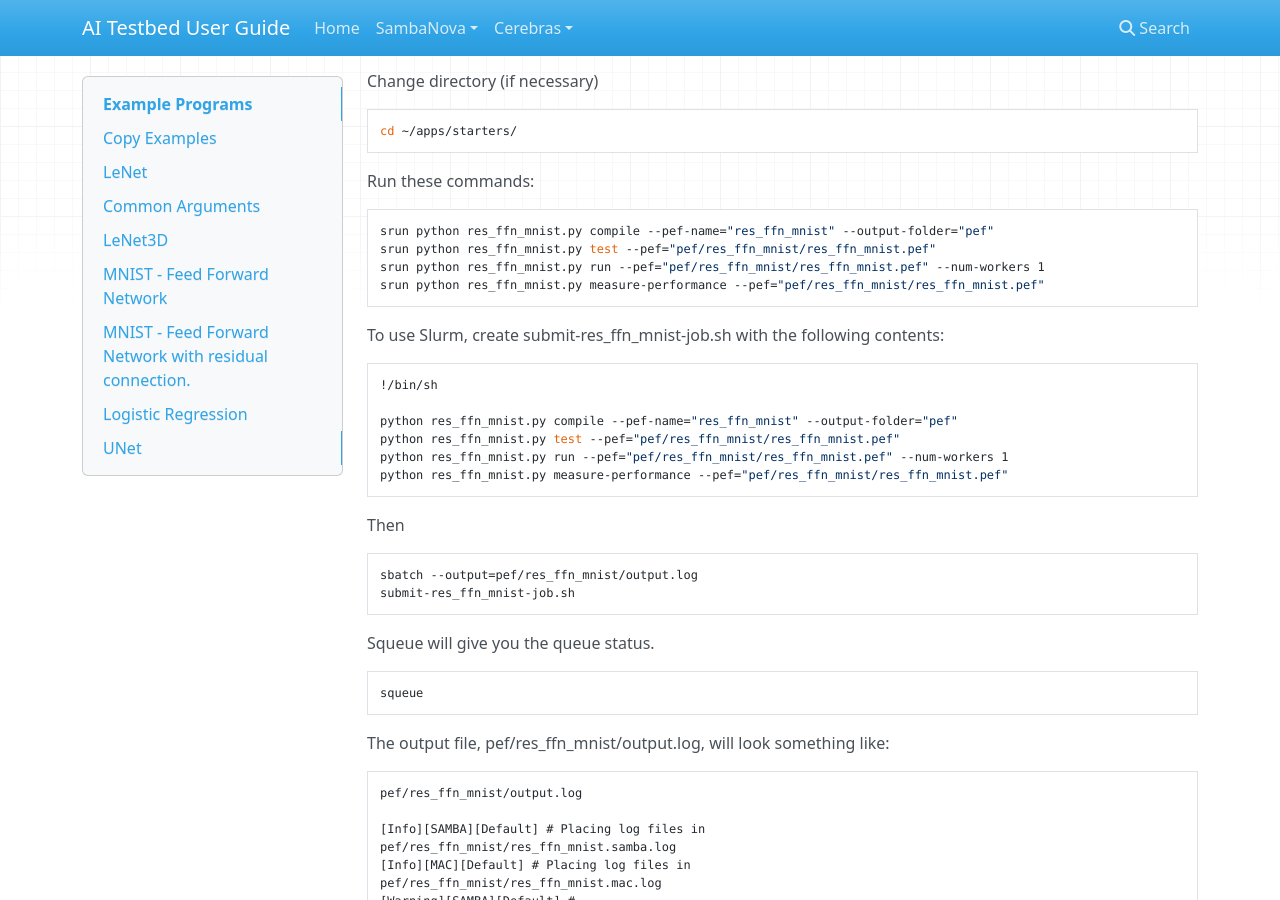
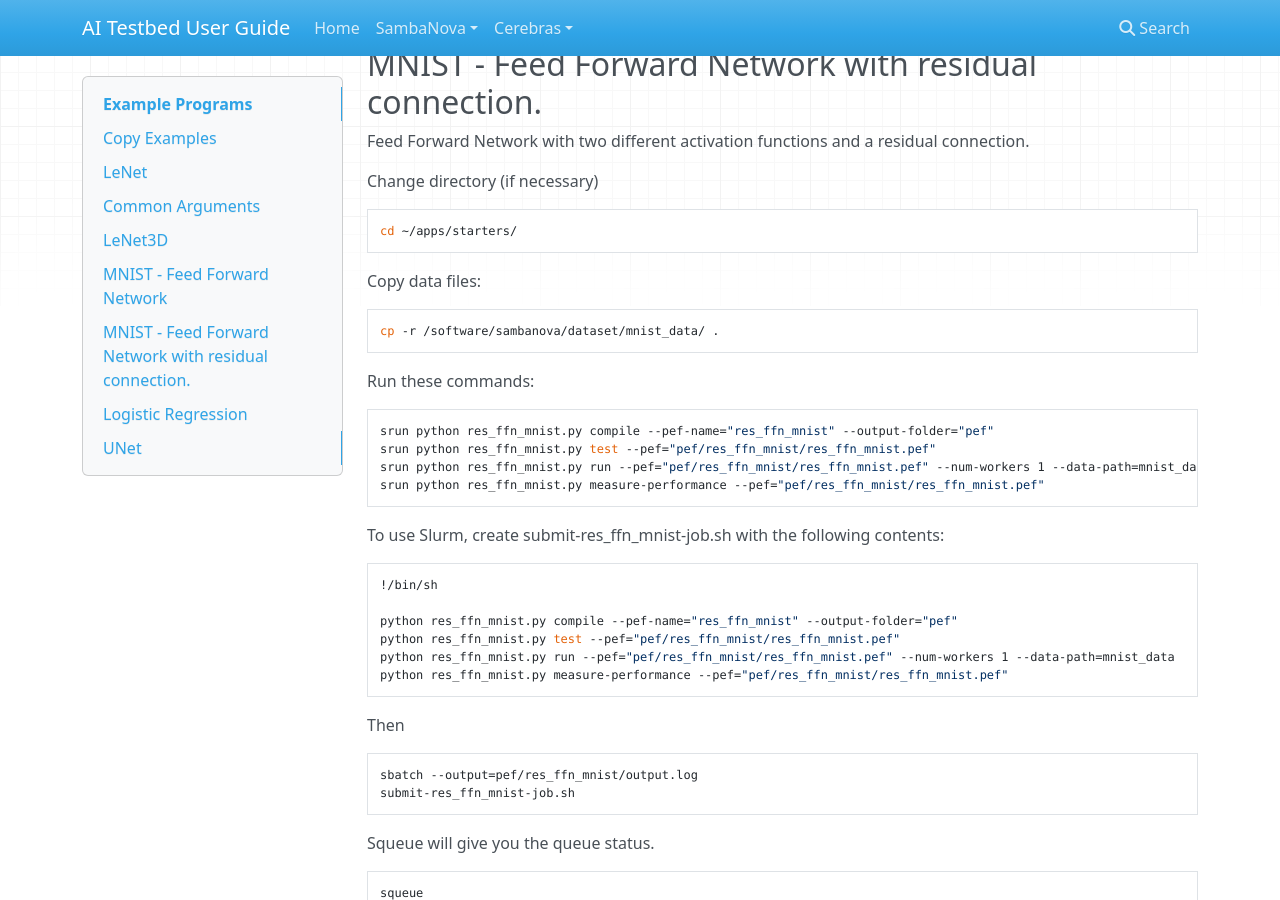
Before and after one commit to argonne-lcf/ai-testbed-userdocs, an MkDocs documentation site: the page built from docs/sambanova/Example-Programs.md, in a window 1280 px wide and 900 px high, scrolled down 6323 px. Built offline with MkDocs 1.6.1, drawn with Linux system fonts in a browser that asks for light colours; nearby versions of some CDN libraries; some of the changed text lies outside the part shown.

Commit message:
Updated SN Examples.

````diff
--- a/docs/sambanova/Example-Programs.md
+++ b/docs/sambanova/Example-Programs.md
@@ -185,6 +185,12 @@ Change directory (if necessary)
 cd ~/apps/starters/
 ```
 
+Copy data files:
+
+```bash
+cp -r /software/sambanova/dataset/mnist_data/ .
+```
+
 ### MNIST Arguments
 
 This is not an exhaustive list of arguments.
@@ -205,7 +211,7 @@ Run these commands:
 ```bash
 srun python ffn_mnist.py compile --pef-name="ffn_mnist" --output-folder="pef"
 srun python ffn_mnist.py test --pef="pef/ffn_mnist/ffn_mnist.pef"
-srun python ffn_mnist.py run --pef="pef/ffn_mnist/ffn_mnist.pef" --num-workers 1
+srun python ffn_mnist.py run --pef="pef/ffn_mnist/ffn_mnist.pef" --data-path=mnist_data
 srun python ffn_mnist.py measure-performance --pef="pef/ffn_mnist/ffn_mnist.pef"
 ```
 
@@ -217,7 +223,7 @@ contents:
 
 python ffn_mnist.py compile --pef-name="ffn_mnist" --output-folder="pef"
 python ffn_mnist.py test --pef="pef/ffn_mnist/ffn_mnist.pef"
-python ffn_mnist.py run --pef="pef/ffn_mnist/ffn_mnist.pef" --num-workers 1
+python ffn_mnist.py run --pef="pef/ffn_mnist/ffn_mnist.pef" --data-path=mnist_data
 python ffn_mnist.py measure-performance --pef="pef/ffn_mnist/ffn_mnist.pef"
 ```
 
@@ -335,12 +341,18 @@ Change directory (if necessary)
 cd ~/apps/starters/
 ```
 
+Copy data files:
+
+```bash
+cp -r /software/sambanova/dataset/mnist_data/ .
+```
+
 Run these commands:
 
 ```bash
 srun python res_ffn_mnist.py compile --pef-name="res_ffn_mnist" --output-folder="pef"
 srun python res_ffn_mnist.py test --pef="pef/res_ffn_mnist/res_ffn_mnist.pef"
-srun python res_ffn_mnist.py run --pef="pef/res_ffn_mnist/res_ffn_mnist.pef" --num-workers 1
+srun python res_ffn_mnist.py run --pef="pef/res_ffn_mnist/res_ffn_mnist.pef" --num-workers 1 --data-path=mnist_data
 srun python res_ffn_mnist.py measure-performance --pef="pef/res_ffn_mnist/res_ffn_mnist.pef"
 ```
 
@@ -352,7 +364,7 @@ contents:
 
 python res_ffn_mnist.py compile --pef-name="res_ffn_mnist" --output-folder="pef"
 python res_ffn_mnist.py test --pef="pef/res_ffn_mnist/res_ffn_mnist.pef"
-python res_ffn_mnist.py run --pef="pef/res_ffn_mnist/res_ffn_mnist.pef" --num-workers 1
+python res_ffn_mnist.py run --pef="pef/res_ffn_mnist/res_ffn_mnist.pef" --num-workers 1 --data-path=mnist_data
 python res_ffn_mnist.py measure-performance --pef="pef/res_ffn_mnist/res_ffn_mnist.pef"
 ```
 
````
Also changed, not shown: docs/sambanova/How-to-setup-your-base-environment.md (+1 -0 lines).
